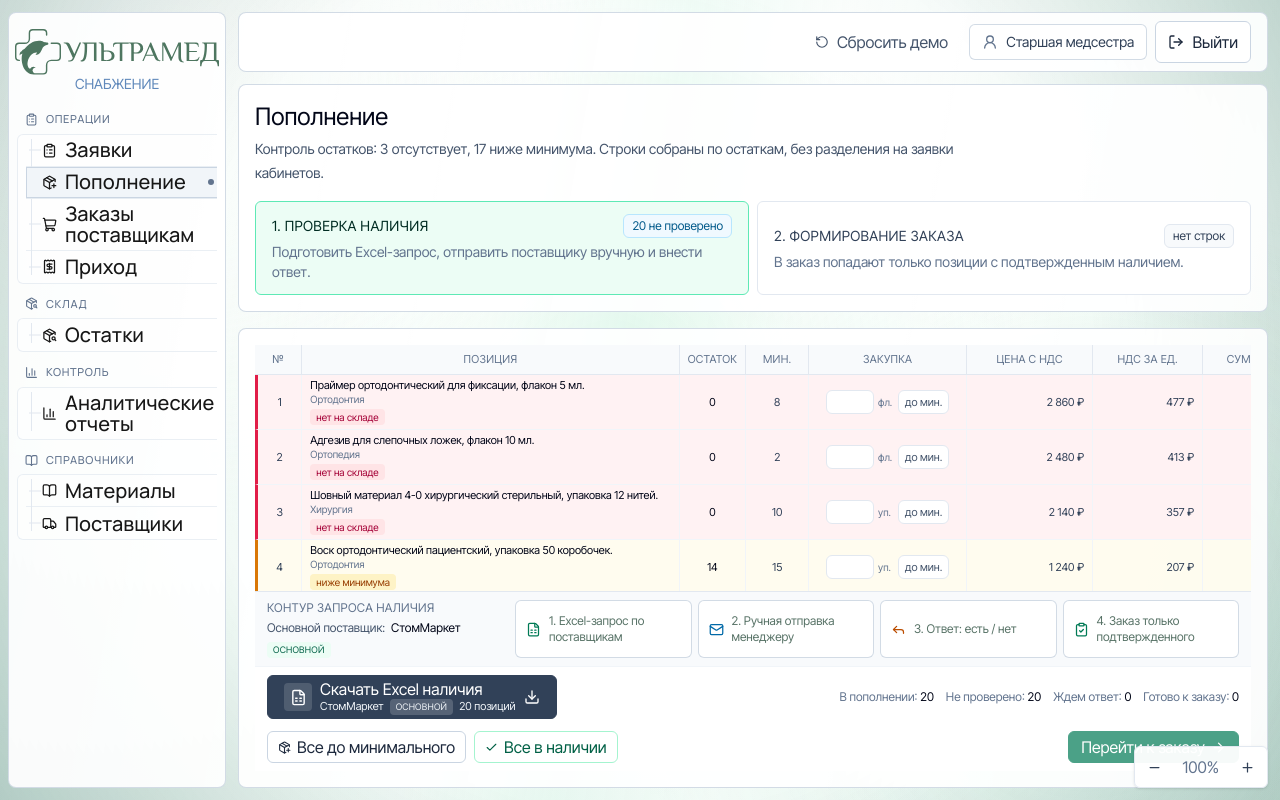
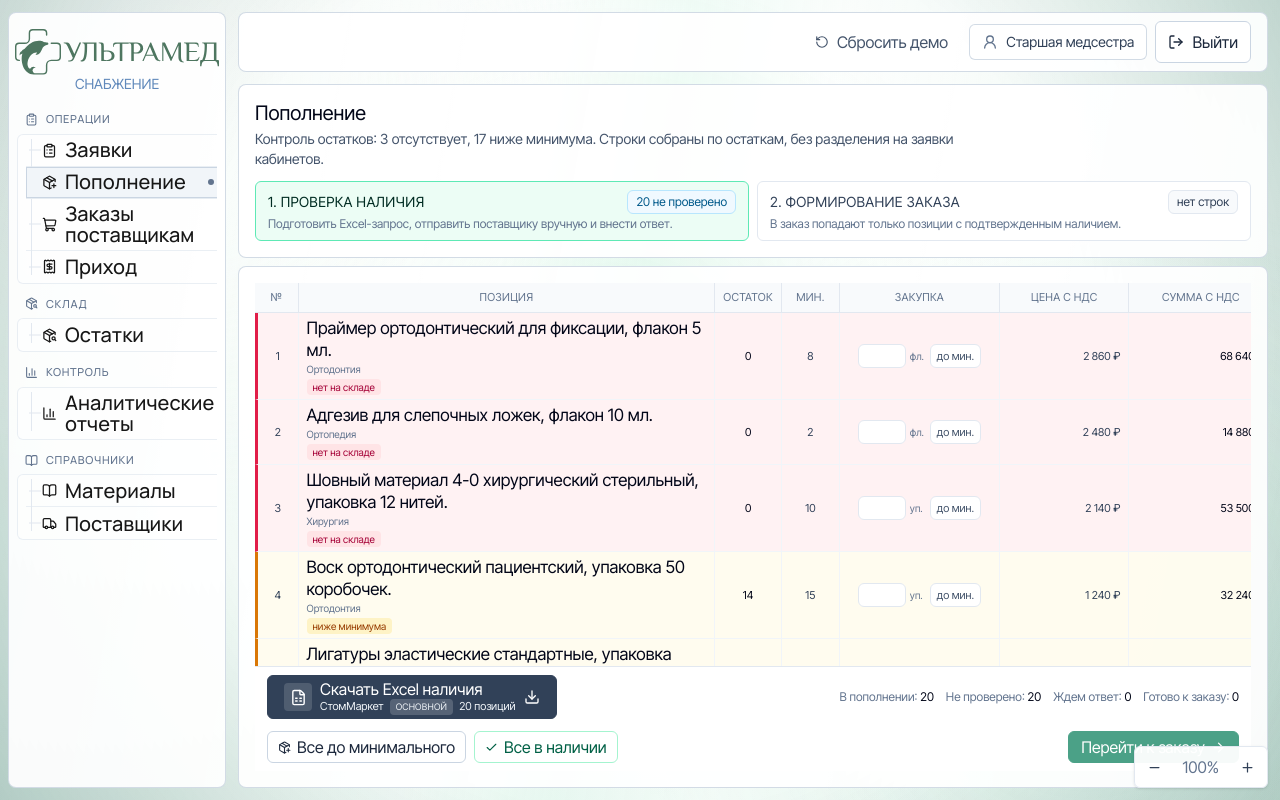
Before and after one commit to relluft/ultramed-supply-demo, a React (Vite) app: page /replenishment in a window 1280 px wide. Built offline with nearby package versions, Linux system fonts and the light colour scheme.

Commit message:
Refine replenishment table layout

```diff
--- a/src/pages/ReplenishmentPage.tsx
+++ b/src/pages/ReplenishmentPage.tsx
@@ -1,10 +1,10 @@
-import { ArrowRight, Check, ChevronDown, ClipboardCheck, Download, FileSpreadsheet, Loader2, Mail, PackagePlus, Reply } from 'lucide-react'
+import { ArrowRight, Check, ChevronDown, Download, FileSpreadsheet, Loader2, PackagePlus } from 'lucide-react'
 import { useEffect, useMemo, useRef, useState, type ReactNode } from 'react'
 import { createPortal } from 'react-dom'
 import { useNavigate } from 'react-router-dom'
 import { BrandedLoadingModal } from '../components/BrandedLoadingModal'
 import { PageTransition } from '../components/PageTransition'
-import { EmptyState, Panel, SectionHeader, StatusPill } from '../components/ui'
+import { EmptyState, Panel, StatusPill } from '../components/ui'
 import { useDemo } from '../context'
 import {
   clinicBackupSupplierId,
@@ -18,11 +18,8 @@ const headerCell =
 const tableCell = 'border-b border-r border-slate-100 px-2 py-1 align-middle text-[11px] leading-3 text-slate-700 last:border-r-0'
 const supplierBadgeClass =
   'inline-flex shrink-0 items-center rounded bg-emerald-50 px-1.5 py-0.5 text-[9px] font-normal uppercase tracking-wide text-emerald-800'
-const inquiryStepClass =
-  'app-soft-card flex min-w-[160px] flex-1 items-center gap-2 rounded-md border px-2.5 py-2 text-xs text-[#587367]'
 const replenishmentSupplierIds = [clinicMainSupplierId, clinicBackupSupplierId]
 const replenishmentDisplayLimit = 20
-const vatRate = 0.2
 
 function ModalPortal({ children }: { children: ReactNode }) {
   if (typeof document === 'undefined') return null
@@ -96,7 +93,6 @@ export function ReplenishmentPage() {
     toggleReplenishmentInOrder,
     formSupplierOrders,
   } = useDemo()
-  const clinicMainSupplier = suppliers.find((supplier) => supplier.id === clinicMainSupplierId)
   const room105RequestIds = useMemo(
     () => new Set(requests.filter((request) => request.roomId === 'room-105').map((request) => request.id)),
     [requests],
@@ -384,7 +380,6 @@ export function ReplenishmentPage() {
           currentStock: line.currentStock,
           minStock: line.minStock,
           priceWithVat,
-          vat: priceWithVat ? priceWithVat - priceWithVat / (1 + vatRate) : 0,
           totalWithVat: priceWithVat * quantity,
         }
       })
@@ -403,7 +398,6 @@ export function ReplenishmentPage() {
             <td>${escapeHtml(row.packageLabel)}</td>
             <td>${escapeHtml(row.reason)}</td>
             <td>${escapeHtml(row.priceWithVat)}</td>
-            <td>${escapeHtml(row.vat)}</td>
             <td>${escapeHtml(row.totalWithVat)}</td>
             <td>${escapeHtml(row.currentStock)}</td>
             <td>${escapeHtml(row.minStock)}</td>
@@ -441,7 +435,6 @@ export function ReplenishmentPage() {
                 <th>Упаковка</th>
                 <th>Причина</th>
                 <th>Цена с НДС</th>
-                <th>НДС за ед.</th>
                 <th>Сумма с НДС</th>
                 <th>Остаток</th>
                 <th>Мин.</th>
@@ -502,51 +495,51 @@ export function ReplenishmentPage() {
   }
 
   return (
-    <PageTransition className="grid h-full min-h-0 grid-rows-[auto_minmax(0,1fr)] gap-4">
-      <Panel>
-        <SectionHeader
-          title="Пополнение"
-          subtitle={
-            selectedOperation
+    <PageTransition className="grid h-full min-h-0 grid-rows-[auto_minmax(0,1fr)] gap-2">
+      <Panel className="p-3">
+        <div>
+          <h1 className="text-xl font-normal leading-6 text-slate-950">Пополнение</h1>
+          <p className="mt-1 max-w-3xl text-sm leading-5 text-slate-600">
+            {selectedOperation
               ? `${selectedOperation.sourceLabel}: ${selectedOperation.subtitle}`
-              : 'Активных позиций ниже минимума или без остатка пока нет.'
-          }
-        />
+              : 'Активных позиций ниже минимума или без остатка пока нет.'}
+          </p>
+        </div>
         {selectedOperation ? (
-          <div className="mt-4 grid gap-2 md:grid-cols-2">
+          <div className="mt-3 grid gap-2 md:grid-cols-2">
             <button
               type="button"
               onClick={() => setWorkflowStage('inquiry')}
               className={cn(
-                'rounded-md border px-4 py-3 text-left transition',
+                'rounded-md border px-3 py-2 text-left transition',
                 workflowStage === 'inquiry'
                   ? 'border-emerald-300 bg-emerald-50 text-emerald-950 shadow-sm'
                   : 'border-slate-200 bg-white text-slate-700 hover:border-slate-300 hover:bg-slate-50',
               )}
             >
-              <div className="flex items-center justify-between gap-3">
+              <div className="flex items-center justify-between gap-2">
                 <span className="text-sm font-normal uppercase tracking-wide">1. Проверка наличия</span>
                 <StatusPill tone={waitingResponseCount ? 'warning' : inquiryNeededCount ? 'info' : 'success'}>
                   {inquiryNeededCount ? `${inquiryNeededCount} не проверено` : waitingResponseCount ? `${waitingResponseCount} ждут` : 'готово'}
                 </StatusPill>
               </div>
-              <div className="mt-1 text-sm text-slate-500">Подготовить Excel-запрос, отправить поставщику вручную и внести ответ.</div>
+              <div className="mt-0.5 text-xs leading-4 text-slate-500">Подготовить Excel-запрос, отправить поставщику вручную и внести ответ.</div>
             </button>
             <button
               type="button"
               onClick={() => setWorkflowStage('order')}
               className={cn(
-                'rounded-md border px-4 py-3 text-left transition',
+                'rounded-md border px-3 py-2 text-left transition',
                 workflowStage === 'order'
                   ? 'border-emerald-300 bg-emerald-50 text-emerald-950 shadow-sm'
                   : 'border-slate-200 bg-white text-slate-700 hover:border-slate-300 hover:bg-slate-50',
               )}
             >
-              <div className="flex items-center justify-between gap-3">
+              <div className="flex items-center justify-between gap-2">
                 <span className="text-sm font-normal uppercase tracking-wide">2. Формирование заказа</span>
                 <StatusPill tone={readyCount ? 'success' : 'neutral'}>{readyCount ? `${readyCount} подтверждено` : 'нет строк'}</StatusPill>
               </div>
-              <div className="mt-1 text-sm text-slate-500">В заказ попадают только позиции с подтвержденным наличием.</div>
+              <div className="mt-0.5 text-xs leading-4 text-slate-500">В заказ попадают только позиции с подтвержденным наличием.</div>
             </button>
           </div>
         ) : null}
@@ -626,19 +619,18 @@ export function ReplenishmentPage() {
       <Panel className="grid min-h-0 grid-rows-[minmax(0,1fr)_auto] overflow-hidden p-0">
         {tableLines.length ? (
           <div className="h-full overflow-auto">
-            <table className="w-full min-w-[1580px] border-separate border-spacing-0">
+            <table className="w-full min-w-[1460px] border-separate border-spacing-0">
               <colgroup>
                 <col className="w-[3%]" />
-                <col className="w-[24%]" />
+                <col className="w-[29%]" />
                 <col className="w-[4%]" />
                 <col className="w-[4%]" />
+                <col className="w-[11%]" />
+                <col className="w-[9%]" />
                 <col className="w-[10%]" />
-                <col className="w-[8%]" />
-                <col className="w-[7%]" />
-                <col className="w-[8%]" />
-                <col className="w-[16%]" />
-                <col className="w-[7%]" />
-                <col className="w-[5%]" />
+                <col className="w-[11%]" />
+                <col className="w-[13%]" />
+                <col className="w-[6%]" />
               </colgroup>
               <thead>
                 <tr>
@@ -648,7 +640,6 @@ export function ReplenishmentPage() {
                   <th className={headerCell}>Мин.</th>
                   <th className={headerCell}>Закупка</th>
                   <th className={headerCell}>Цена с НДС</th>
-                  <th className={headerCell}>НДС за ед.</th>
                   <th className={headerCell}>Сумма с НДС</th>
                   <th className={headerCell}>Поставщик</th>
                   <th className={headerCell}>Наличие</th>
@@ -671,7 +662,6 @@ export function ReplenishmentPage() {
                     ? line.recommendedQuantity
                     : Math.max(line.desiredStock - line.currentStock, line.minStock - line.currentStock, 1)
                   const priceWithVat = fallbackPriceWithVat(item)
-                  const vatPerUnit = priceWithVat ? priceWithVat - priceWithVat / (1 + vatRate) : 0
                   const totalWithVat = priceWithVat * purchaseQuantity
 
                   return (
@@ -686,7 +676,7 @@ export function ReplenishmentPage() {
                     >
                       <td className={cn(tableCell, 'text-center text-xs text-slate-500')}>{index + 1}</td>
                       <td className={tableCell}>
-                        <div className="whitespace-normal break-words text-slate-950">{item?.fullName ?? 'Позиция'}</div>
+                        <div className="whitespace-normal break-words text-[17px] leading-[22px] text-slate-950">{item?.fullName ?? 'Позиция'}</div>
                         <div className="mt-0.5 text-[10px] leading-3 text-slate-500">
                           {item?.category}
                         </div>
@@ -724,7 +714,6 @@ export function ReplenishmentPage() {
                         </div>
                       </td>
                       <td className={cn(tableCell, 'whitespace-nowrap text-right')}>{priceWithVat ? formatMoney(priceWithVat) : '-'}</td>
-                      <td className={cn(tableCell, 'whitespace-nowrap text-right')}>{vatPerUnit ? formatMoney(vatPerUnit) : '-'}</td>
                       <td className={cn(tableCell, 'whitespace-nowrap text-right text-slate-950')}>{totalWithVat ? formatMoney(totalWithVat) : '-'}</td>
                       <td
                         className={cn(
@@ -738,10 +727,10 @@ export function ReplenishmentPage() {
                           <button
                             type="button"
                             onClick={() => setOpenSupplierLineId((current) => (current === line.id ? null : line.id))}
-                            className="flex h-7 w-full min-w-0 items-center gap-2 rounded-md border border-slate-200 bg-white px-2 text-left text-xs text-slate-900 outline-none transition hover:border-slate-300 focus:border-emerald-700 focus:ring-2 focus:ring-emerald-700/10"
+                            className="flex h-7 w-full min-w-0 items-center gap-1 rounded-md border border-slate-200 bg-white px-1.5 text-left text-xs text-slate-900 outline-none transition hover:border-slate-300 focus:border-emerald-700 focus:ring-2 focus:ring-emerald-700/10"
                             title={supplierName(selectedSupplierId)}
                           >
-                            <span className="min-w-0 flex-1 truncate">{supplierName(selectedSupplierId)}</span>
+                            <span className="min-w-0 truncate">{supplierName(selectedSupplierId)}</span>
                             {selectedMainSupplier ? <span className={supplierBadgeClass}>основной</span> : null}
                             <ChevronDown size={13} className="shrink-0 text-slate-400" />
                           </button>
@@ -763,12 +752,12 @@ export function ReplenishmentPage() {
                                   type="button"
                                   onClick={() => changeSupplier(line.id, supplierId)}
                                   className={cn(
-                                    'flex w-full items-center gap-2 px-2 py-1.5 text-left text-xs transition',
+                                    'flex w-full items-center gap-1 px-2 py-1.5 text-left text-xs transition',
                                     selected ? 'bg-slate-100 text-slate-950' : 'text-slate-700 hover:bg-slate-50 hover:text-slate-950',
                                   )}
                                   title={supplierName(supplierId)}
                                 >
-                                  <span className="min-w-0 flex-1 truncate">{supplierName(supplierId)}</span>
+                                  <span className="min-w-0 truncate">{supplierName(supplierId)}</span>
                                   {mainSupplier ? <span className={supplierBadgeClass}>основной</span> : null}
                                 </button>
                               )
@@ -864,35 +853,6 @@ export function ReplenishmentPage() {
         )}
         {workflowStage === 'inquiry' ? (
         <div className="shrink-0 border-t border-slate-200 bg-white">
-          <div className="app-section-band grid gap-2 border-b border-slate-100 px-3 py-2 xl:grid-cols-[240px_minmax(0,1fr)]">
-            <div className="min-w-0">
-              <div className="text-xs font-normal uppercase tracking-wide text-slate-500">Контур запроса наличия</div>
-              <div className="mt-1 flex min-w-0 flex-wrap items-center gap-1.5 text-xs text-slate-600">
-                <span>Основной поставщик:</span>
-                <span className="truncate text-slate-950">{clinicMainSupplier?.name ?? supplierName(clinicMainSupplierId)}</span>
-                <span className={supplierBadgeClass}>основной</span>
-              </div>
-            </div>
-            <div className="grid gap-1.5 md:grid-cols-2 xl:grid-cols-4">
-              <div className={inquiryStepClass}>
-                <FileSpreadsheet size={15} className="shrink-0 text-emerald-700" />
-                <span className="min-w-0">1. Excel-запрос по поставщикам</span>
-              </div>
-              <div className={inquiryStepClass}>
-                <Mail size={15} className="shrink-0 text-sky-700" />
-                <span className="min-w-0">2. Ручная отправка менеджеру</span>
-              </div>
-              <div className={inquiryStepClass}>
-                <Reply size={15} className="shrink-0 text-amber-700" />
-                <span className="min-w-0">3. Ответ: есть / нет</span>
-              </div>
-              <div className={inquiryStepClass}>
-                <ClipboardCheck size={15} className="shrink-0 text-emerald-700" />
-                <span className="min-w-0">4. Заказ только подтвержденного</span>
-              </div>
-            </div>
-          </div>
-
           <div className="flex flex-wrap items-center justify-between gap-3 px-3 py-2">
             <div className="flex min-w-0 flex-wrap items-center gap-2">
               {supplierInquiryGroups.length ? (
```
